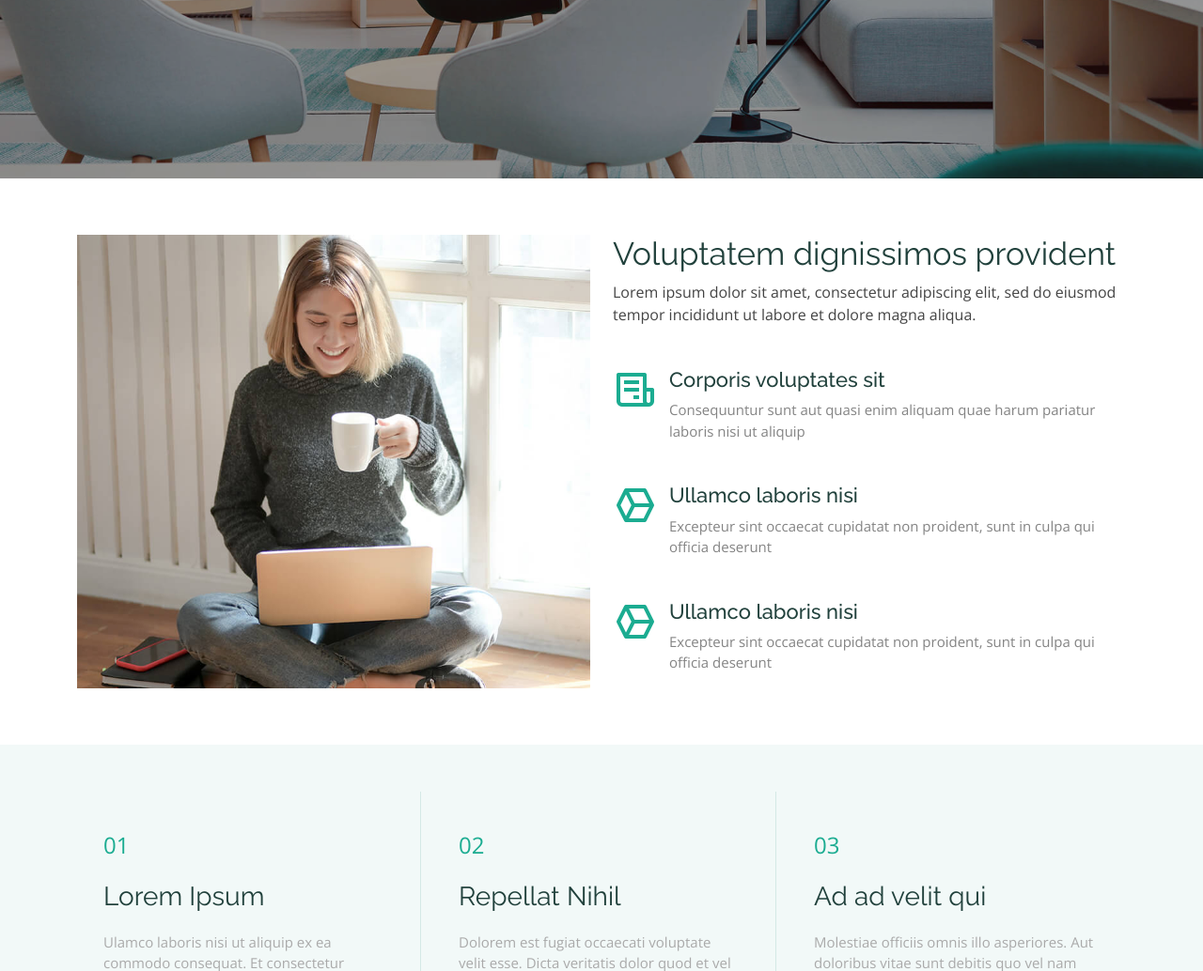
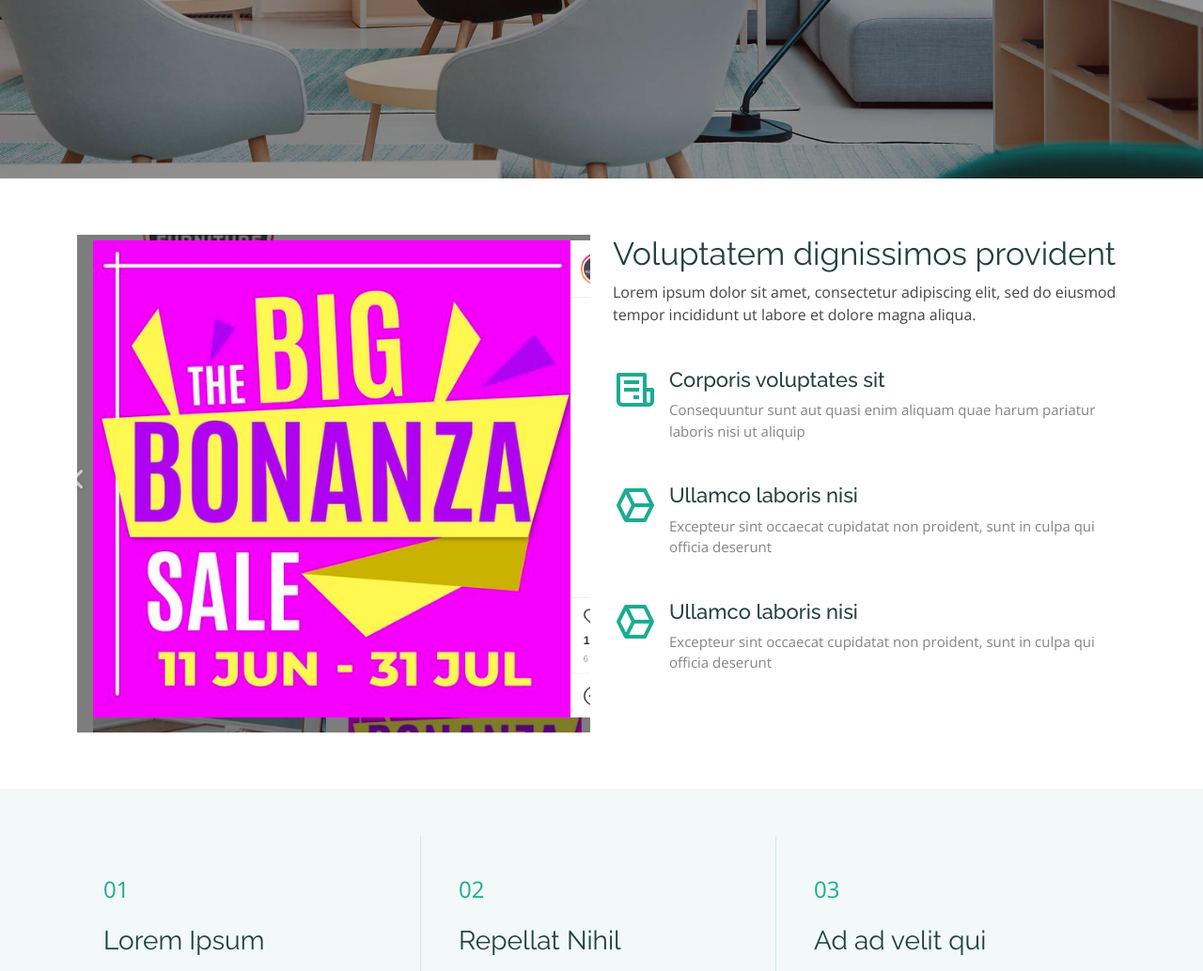
Before and after one commit to Mutemi1998/Capentor, a Django app: page / in a window 1280 px wide. Shown: the part 610-1644 px from the top of the page at 94% size. Run offline with Django 3.2, Linux system fonts and the light colour scheme; some libraries are stand-ins or nearby versions.

Commit message:
Added files and changes required for deployment to heroku

```diff
--- a/funiture/templates/index.html
+++ b/funiture/templates/index.html
@@ -96,7 +96,7 @@
 
         <div class="row">
           <div class="col-xl-6 col-lg-7" data-aos="fade-right">
-            <img src="{% static 'assets/img/about-img.jpg' %}" class="img-fluid" alt="">
+            <img src="{% static 'assets/img/pic.png' %}" class="img-fluid" alt="">
           </div>
           <div class="col-xl-6 col-lg-5 pt-5 pt-lg-0">
             <h3 data-aos="fade-up">Voluptatem dignissimos provident</h3>
```
Also changed, not shown: funiture/static/assets/img/pic.png (added).
